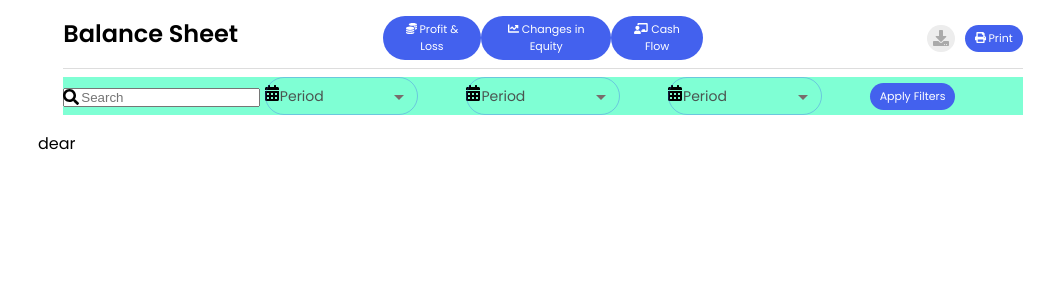
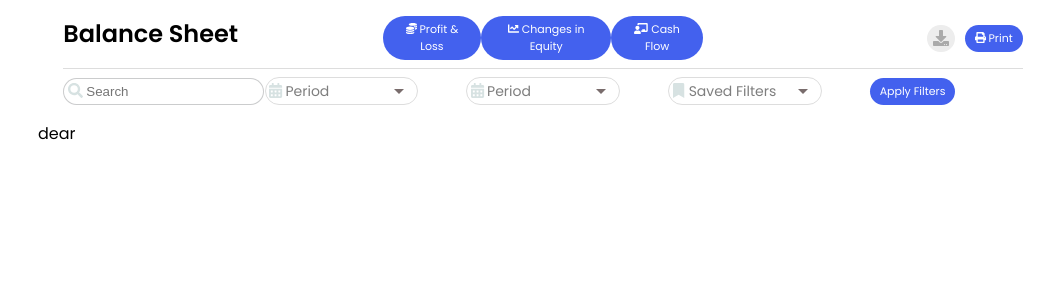
Before and after one commit to ulugbek-code/bspace, a Vue app: page /balanceSheet in a window 1280 px wide. Shown: the top 300 px of the page, without its empty margins (232-1280 px from the left). Built offline with nearby package versions, Linux system fonts and the light colour scheme.

Commit message:
createBalanceSheet UI ready

```diff
--- a/src/components/UI/BaseDropdown.vue
+++ b/src/components/UI/BaseDropdown.vue
@@ -314,6 +314,7 @@ export default {
   border-radius: 6px 6px 0px 0px;
 }
 .custom-select.withIndex .selected {
+  padding-left: 1.4em;
   color: rgb(126, 126, 126);
   border: 1px solid rgba(221, 221, 221, 1);
 }
--- a/src/components/balanceSheet/CreateBalanceSheet.vue
+++ b/src/components/balanceSheet/CreateBalanceSheet.vue
@@ -31,7 +31,8 @@
       <div class="input-container">
         <fa class="icons" :icon="['fas', 'calendar-alt']" />
         <base-dropdown
-          :options="['january', 'february']"
+          :options="years"
+          :index="true"
           defaultVal="Period"
         ></base-dropdown>
         <!-- :index="true"
@@ -42,7 +43,8 @@
       <div class="input-container">
         <fa class="icons" :icon="['fas', 'calendar-alt']" />
         <base-dropdown
-          :options="['january', 'february']"
+          :options="months"
+          :index="true"
           defaultVal="Period"
         ></base-dropdown>
         <!-- :index="true"
@@ -51,10 +53,11 @@
           @input="showIt($event)" -->
       </div>
       <div class="input-container">
-        <fa class="icons" :icon="['fas', 'calendar-alt']" />
+        <fa class="icons" :icon="['fas', 'bookmark']" />
         <base-dropdown
-          :options="['january', 'february']"
-          defaultVal="Period"
+          :options="months"
+          :index="true"
+          defaultVal="Saved Filters"
         ></base-dropdown>
         <!-- :index="true"
           :isSubmitted="isSubmitted"
@@ -72,6 +75,27 @@ import BaseDropdown from '../UI/BaseDropdown.vue';
 export default {
   components: {
     BaseDropdown
+  },
+  data() {
+    return {
+      years: [...Array(new Date().getFullYear() - 1998).keys()].map(
+        e => e + 1999
+      ),
+      months: [
+        'January',
+        'February',
+        'March',
+        'April',
+        'May',
+        'June',
+        'July',
+        'August',
+        'September',
+        'October',
+        'November',
+        'December'
+      ]
+    };
   },
   methods: {
     helloWorld() {
@@ -130,7 +154,6 @@ hr {
 .second-row {
   display: flex;
   align-items: center;
-  background: aquamarine;
 }
 .second-row .input-container {
   position: relative;
@@ -138,10 +161,20 @@ hr {
   width: 12vw;
 }
 .second-row input {
-  padding-left: 16px;
+  border-radius: 25px;
+  border: 1px solid rgba(108, 109, 113, 0.35);
+  color: rgba(69, 67, 67, 0.9);
+  padding-left: 22px;
+  line-height: 25px;
+  outline: none;
+  border-radius: 25px;
 }
 .second-row .icons {
+  font-size: 15px;
   position: absolute;
   top: 20%;
+  left: 3%;
+  z-index: 10;
+  color: rgb(215, 226, 226);
 }
 </style>
--- a/src/components/balanceUpload/AddBalance.vue
+++ b/src/components/balanceUpload/AddBalance.vue
@@ -17,6 +17,7 @@
         </div>
         <div class="input-container" @click="isValid = true">
           <label>Period</label>
+          <fa class="icons" :icon="['fas', 'calendar-alt']" />
           <base-dropdown
             :options="months"
             :index="true"
@@ -226,6 +227,14 @@ form {
   justify-content: space-between;
   margin: 5px;
 }
+.input-container .icons {
+  font-size: 15px;
+  position: absolute;
+  top: 30%;
+  left: 4%;
+  z-index: 10;
+  color: rgb(211, 213, 213);
+}
 .second-div {
   display: flex;
   position: relative;
@@ -261,6 +270,7 @@ form {
 .input-container {
   display: flex;
   flex-direction: column;
+  position: relative;
 }
 .first-div label {
   padding-left: 10px;
--- a/src/fontawesome.js
+++ b/src/fontawesome.js
@@ -20,7 +20,8 @@ import {
   faChartLine,
   faChalkboardTeacher,
   faPrint,
-  faCalendarAlt
+  faCalendarAlt,
+  faBookmark
 } from '@fortawesome/free-solid-svg-icons';
 // import {fab} from '@fortawesome/free-brands-svg-icons'
 
@@ -44,7 +45,8 @@ library.add(
   faChartLine,
   faChalkboardTeacher,
   faPrint,
-  faCalendarAlt
+  faCalendarAlt,
+  faBookmark
 );
 
 export default FontAwesomeIcon;
```
